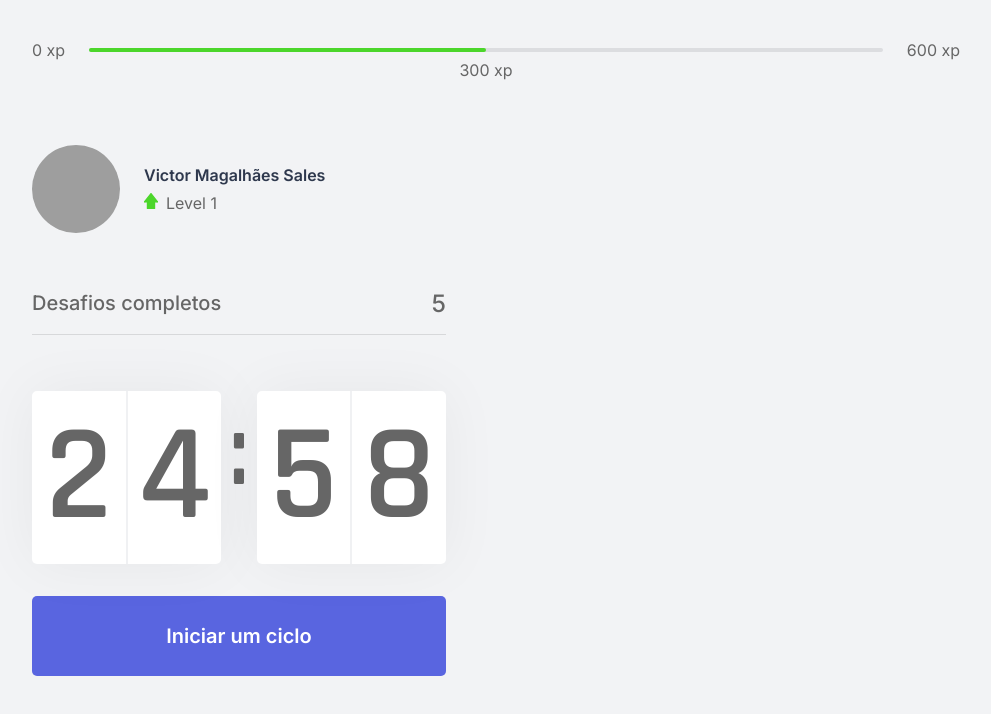
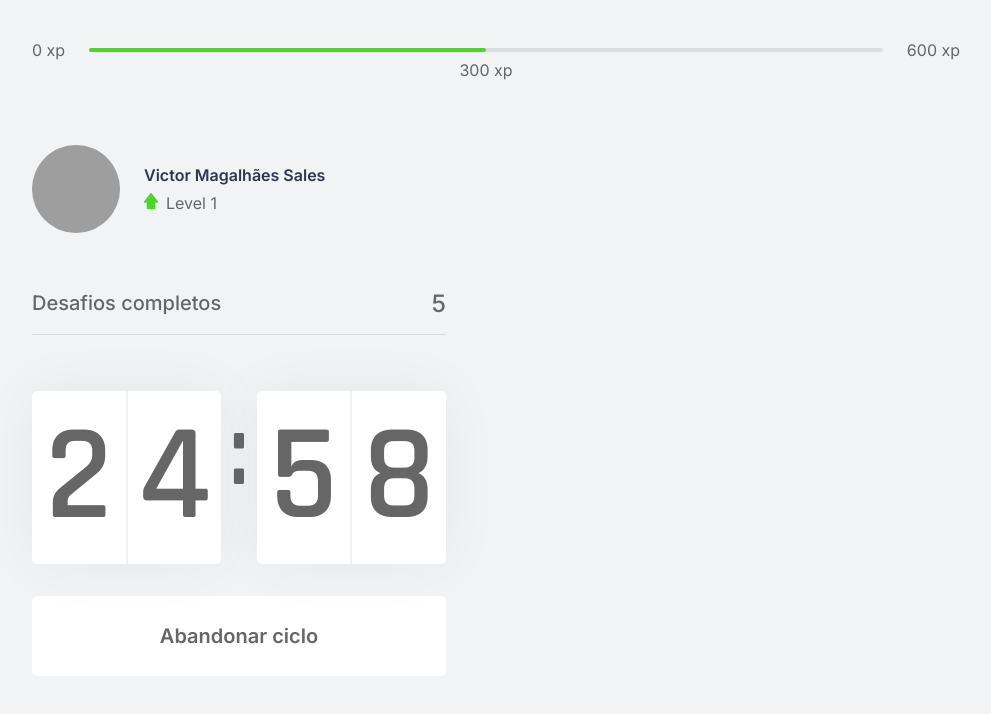
Before and after one commit to VictorMagalhaesSales/nextjs-moveit, a Next.js app: page / in a window 1280 px wide. Both pictures are taken after a click on the button "Iniciar um ciclo". Shown: the top 714 px of the page, without its empty margins (144-1135 px from the left). Built offline with nearby package versions, Linux system fonts and the light colour scheme; grey boxes are pictures that could not be loaded.

Commit message:
Finalizando countdown

```diff
--- a/src/components/Countdown.tsx
+++ b/src/components/Countdown.tsx
@@ -1,17 +1,27 @@
 import { useEffect, useState } from 'react';
-import styles from '../styles/components/Countdown.module.css'
+import styles from '../styles/components/Countdown.module.css';
+let countdownTimeout: NodeJS.Timeout
 
 export function Countdown() {
-    const [time, setTime] = useState(25 * 60);
-    const [active, setActive] = useState(false);
+    //const { startNewChallenge } = useContext(ChallengesContext)
+    const [time, setTime] = useState(25 * 60)
+    const [isActive, setIsActive] = useState(false)
+    const [hasFinished, setHasFinished] = useState(false)
 
+
+    // Essa função funciona como um observador dos valores passados como segundo parâmetro.
+    // Quando estes mudam, a função é executada
     useEffect(() => {
-        if(active && time > 0) {
-            setTimeout(() => {
-                setTime(time - 1);
-            }, 1000);
+        if(isActive && time > 0) {
+          countdownTimeout = setTimeout(() => {
+            setTime(time - 1)
+          }, 1000)
+        } else if (isActive && time === 0) {
+          setHasFinished(true)
+          setIsActive(false)
+          //startNewChallenge()
         }
-    }, [active, time])
+      }, [isActive, time]);
 
     const minutes = Math.floor(time/60);
     const seconds = time % 60;
@@ -19,8 +29,14 @@
     const [minuteLeft, minuteRight] = String(minutes).padStart(2,'0').split('');
     const [secondLeft, secondRight] = String(seconds).padStart(2,'0').split('');
 
-    function startCountDown() {
-        setActive(!active);
+    function startCountdown() {
+        setIsActive(true)
+      }
+
+      function resetCountdown() {
+        clearTimeout(countdownTimeout);
+        setIsActive(false);
+        setTime(0.1 * 60)
       }
 
     return (
@@ -36,9 +52,34 @@
                     <span>{secondRight}</span>
                 </div>
             </div>
-        <button type="button" className={styles.countdownButton} onClick={startCountDown}>
+            { hasFinished ? (
+                <button
+                disabled
+                className={styles.countdownButton}
+                >
+                Ciclo encerrado
+                </button>
+            ) : (
+                <>
+                { isActive ? (
+                <button
+                type="button"
+                className={`${styles.countdownButton} ${styles.countdownButtonActive}`}
+                onClick={resetCountdown}
+                >
+                    Abandonar ciclo
+                </button>
+                ) : (
+                <button
+                type="button"
+                className={styles.countdownButton}
+                onClick={startCountdown}
+                >
                     Iniciar um ciclo
                 </button>
+                )}
+                </>
+            ) }
         </div>
     );
 }
--- a/src/styles/components/Countdown.module.css
+++ b/src/styles/components/Countdown.module.css
@@ -54,7 +54,23 @@
     font-size: 1.25rem;
 
 }
-.countdownButton:hover {
+.countdownButton:not(:disabled):hover {
     background: var(--blue-dark);
     transition: background-color 0.2s;
 }
+
+.countdownButtonActive {
+    background: var(--white);
+    color: var(--tittle);
+}
+
+.countdownButtonActive:not(:disabled):hover {
+    background: var(--red);
+    color: var(--white);
+}
+
+.countdownButton:disabled {
+    background: var(--white);
+    color: var(--text);
+    cursor: not-allowed;
+}
```
Lines whose indentation alone changed are shown as unchanged.
